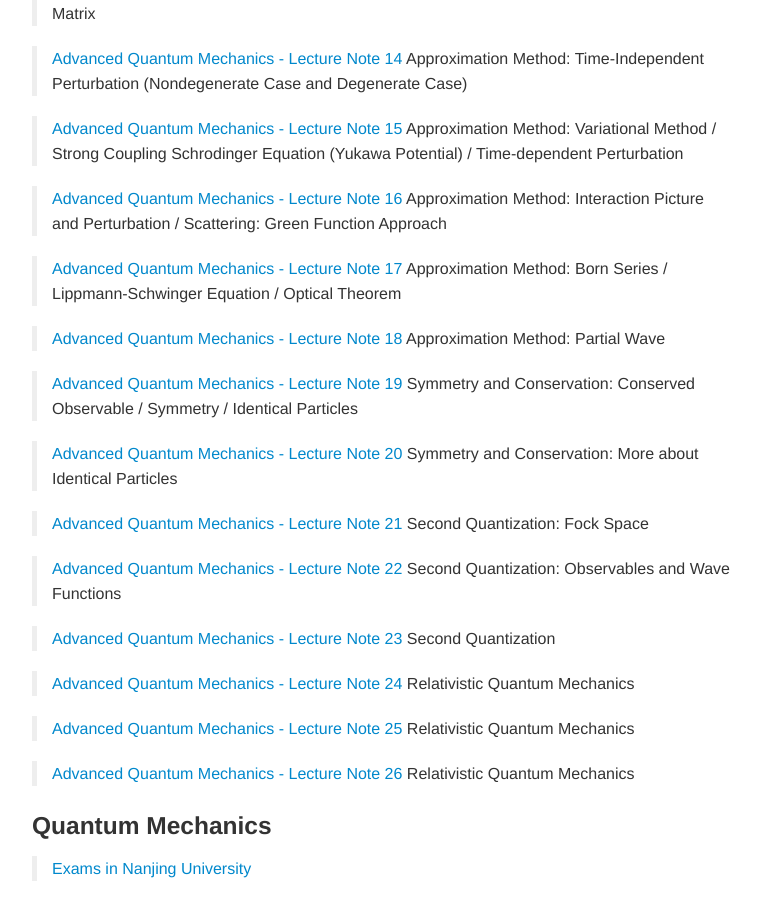
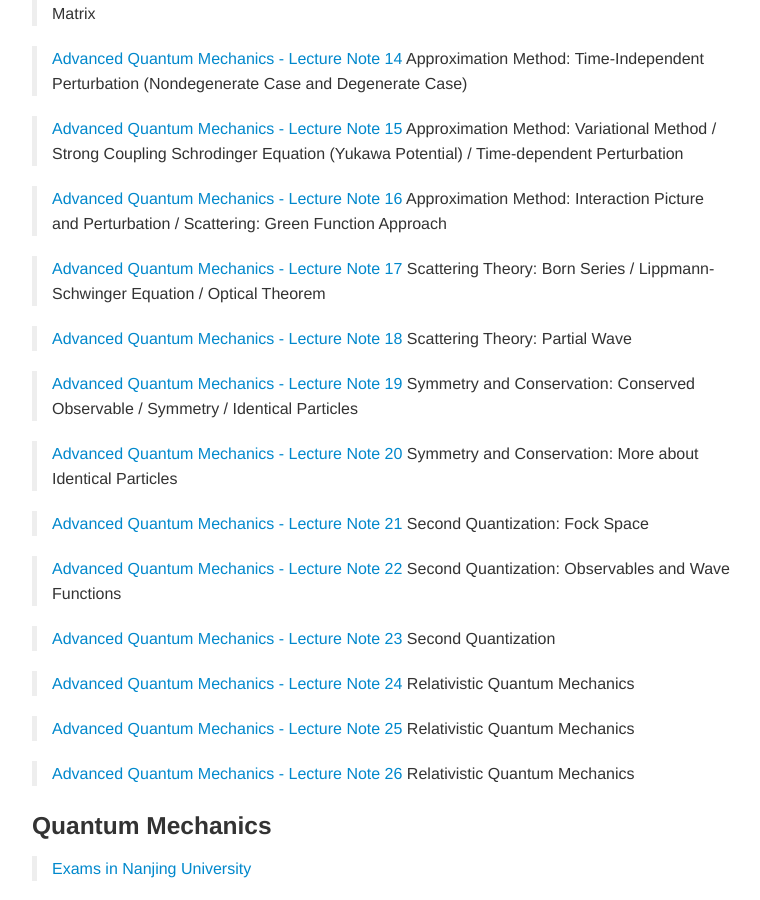
Before and after one commit to zhangchuheng123/zhangchuheng123.github.io, a Jekyll site: the page built from my_pages/academic-resources.md, in a window 1280 px wide and 900 px high, scrolled down 1684 px. Shown: the whole window, without its empty margins (258-1018 px from the left). Built offline with Jekyll 4.4.1, drawn with Linux system fonts in a browser that asks for light colours.

Commit message:
scattering

```diff
--- a/my_pages/academic-resources.md
+++ b/my_pages/academic-resources.md
@@ -82,10 +82,10 @@ Approximation Method: Variational Method / Strong Coupling Schrodinger Equation
 Approximation Method: Interaction Picture and Perturbation / Scattering: Green Function Approach
 
 > [Advanced Quantum Mechanics - Lecture Note 17](/assets/files/2016-11-24-Advanced-QM-17.pdf)
-Approximation Method: Born Series / Lippmann-Schwinger Equation / Optical Theorem
+Scattering Theory: Born Series / Lippmann-Schwinger Equation / Optical Theorem
 
 > [Advanced Quantum Mechanics - Lecture Note 18](/assets/files/2016-12-01-Advanced-QM-18.pdf)
-Approximation Method: Partial Wave
+Scattering Theory: Partial Wave
 
 > [Advanced Quantum Mechanics - Lecture Note 19](/assets/files/2016-12-01-Advanced-QM-19.pdf)
 Symmetry and Conservation: Conserved Observable / Symmetry / Identical Particles
```
